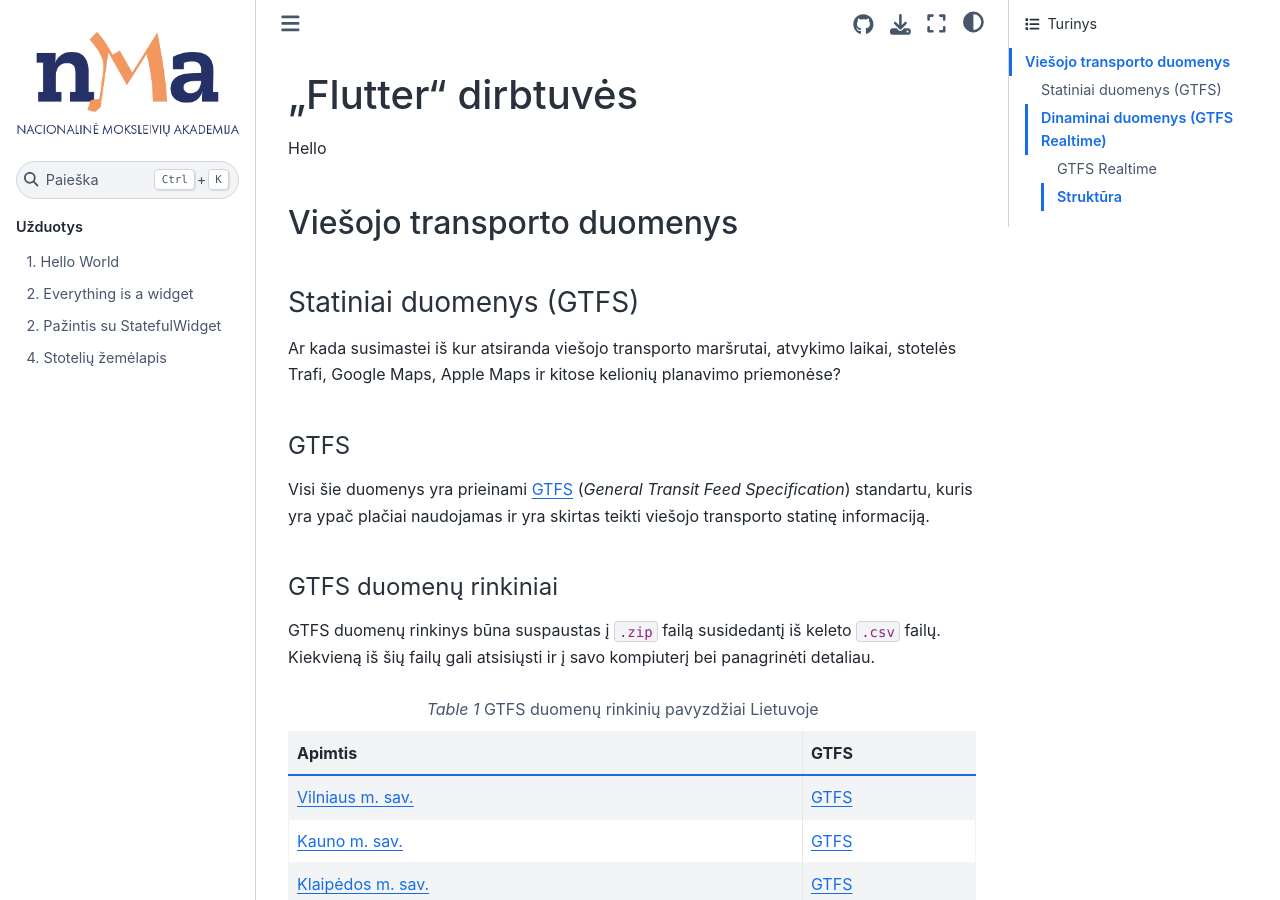
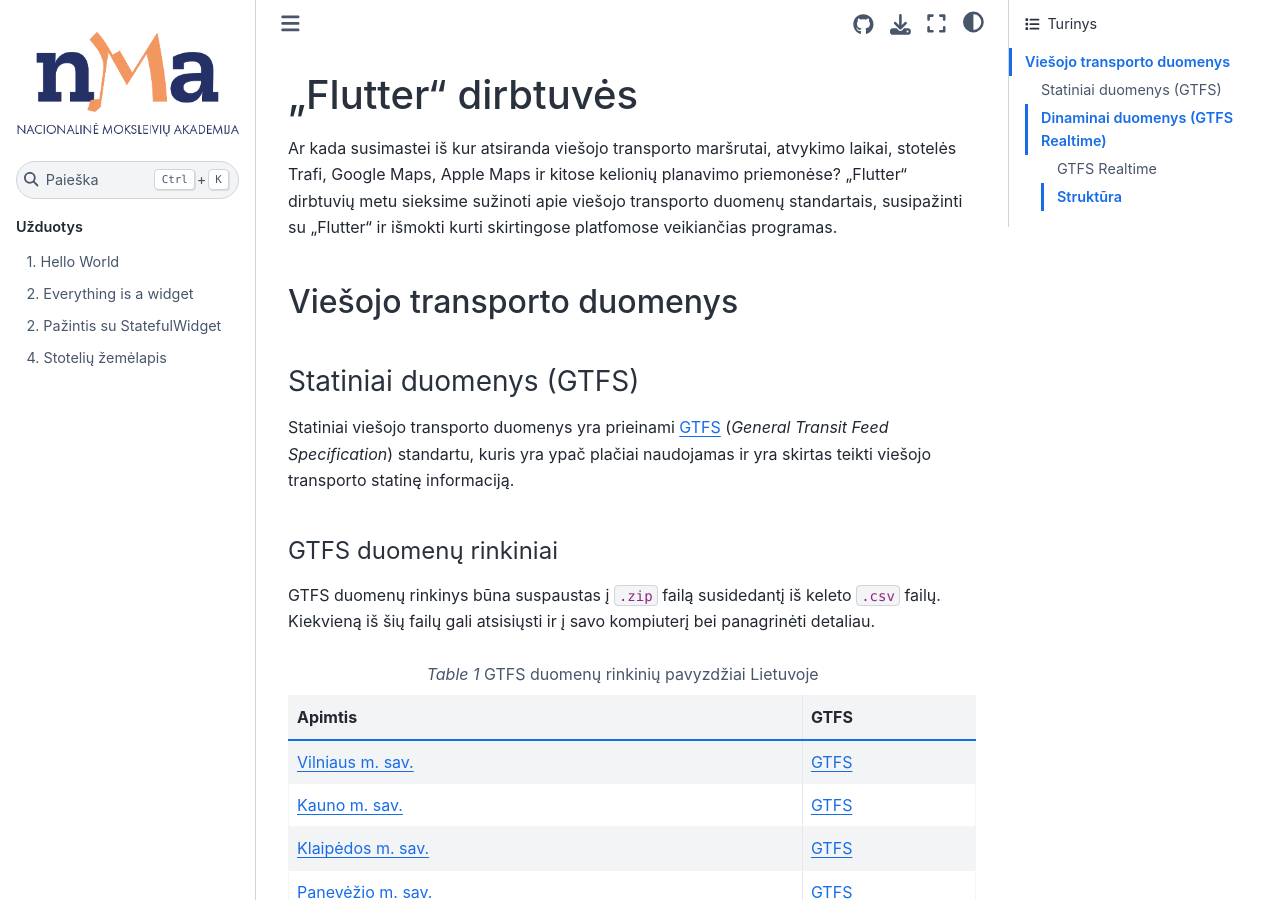
Before and after one commit to vycius/nma-2022-exercises, a Jupyter Book: the page built from index.md, in a window 1280 px wide and 900 px high. Built offline with Jupyter Book 1.0.4 settings and Sphinx 7.4.7 and the Sphinx Book theme 1.1.4, drawn with Linux system fonts in a browser that asks for light colours; comment, search, counter and statistics services are not loaded.

Commit message:
Better description
Signed-off-by: Karolis Vyčius <k.vycius@gmail.com>

```diff
--- a/index.md
+++ b/index.md
@@ -1,17 +1,15 @@
 # „Flutter“ dirbtuvės
 
-Hello
+Ar kada susimastei iš kur atsiranda viešojo transporto maršrutai, atvykimo laikai, stotelės Trafi, Google Maps,
+Apple Maps ir kitose kelionių planavimo priemonėse? „Flutter“ dirbtuvių metu sieksime sužinoti apie viešojo
+transporto duomenų standartais, susipažinti su „Flutter“ ir išmokti kurti skirtingose platfomose veikiančias programas.
 
 ## Viešojo transporto duomenys
 
 ### Statiniai duomenys (GTFS)
 
-Ar kada susimastei iš kur atsiranda viešojo transporto maršrutai, atvykimo laikai, stotelės Trafi, Google Maps,
-Apple Maps ir kitose kelionių planavimo priemonėse?
-
-#### GTFS
-
-Visi šie duomenys yra prieinami [GTFS](https://developers.google.com/transit/gtfs) (_General Transit Feed
+Statiniai viešojo transporto duomenys yra prieinami [GTFS](https://developers.google.com/transit/gtfs) (_General
+Transit Feed
 Specification_) standartu, kuris yra ypač plačiai
 naudojamas ir yra skirtas teikti viešojo transporto statinę informaciją.
 
```
